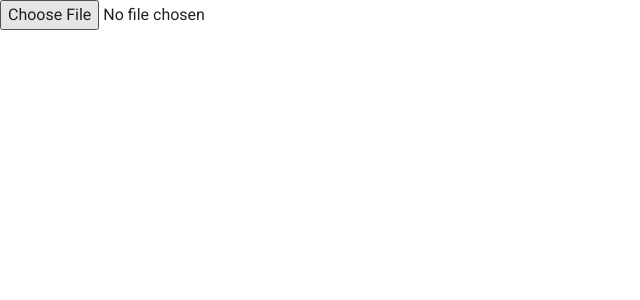
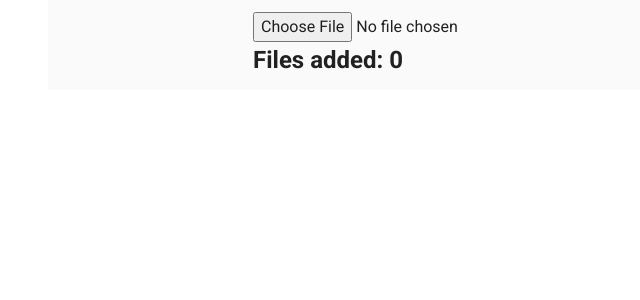
Before and after one commit to SamuelScotts/fetterchain, a Vue app: page / in a window 1280 px wide. Shown: the top 300 px of the page, without its empty margins (0-640 px from the left). Built offline with nearby package versions, Linux system fonts and the light colour scheme.

Commit message:
Commented / Slight Styling Added / Beginning 'Adding Blocks'

```diff
--- a/src/App.vue
+++ b/src/App.vue
@@ -1,7 +1,25 @@
 <template>
   <v-app>
     <v-main>
-        <input type="file" ref="uploadedfile" @change="fileUpload($event)">
+        <v-container class="grey lighten-5">
+          <v-row no-gutters>
+
+            <!-- Blank holder column -->
+            <v-col cols="12" sm="2"></v-col>
+
+            <!-- Uploads occur on change i.e when image is selected.  File number increments each time -->
+            <v-col cols="12" sm="8">
+              <input type="file" ref="uploadedfile" @change="fileUpload($event)">
+              <h2>Files added: {{filesToBeAdded.length}}</h2>
+
+              <!-- Only appears when images available to add -->
+              <v-btn v-if="filesToBeAdded.length > 0">Submit to network</v-btn>
+            </v-col>
+
+            <!-- Blank holder column -->
+            <v-col cols="12" sm="2"></v-col>
+          </v-row>
+        </v-container>
     </v-main>
   </v-app>
 </template>
@@ -20,11 +38,13 @@ export default {
 
   data(){
     return {
-      //
+      // Array to hold files to be uploaded in next block.
+      filesToBeAdded: []
     }
   },
 
   methods:{
+    // Handle uploading of each image.  Currently done one at a time.
     fileUpload(e) {
       const filesToRead = e.target.files;
       let file1 = filesToRead[0];
@@ -32,12 +52,17 @@ export default {
       fileReader.addEventListener('loadend', (evt) => {
         if (evt.target.readyState == FileReader.DONE) {
           file1 = fileReader.result;
+          // Running from Crypto-JS package, using SHA256 algorithm
           const encryptedvalue = sha256(cryptoJS.enc.Latin1.parse(file1)).toString();
-          console.log("SHA256 value is :" + encryptedvalue);
+          this.filesToBeAdded.push(encryptedvalue);
         }
       });
-      fileReader.readAsBinaryString(file1); // missing in the posted code
-    }
+      fileReader.readAsBinaryString(file1);
+    },
+    // Add images which have ben uploaded.
+    addImages(){
+
+    },
   }
 };
 </script>
```
